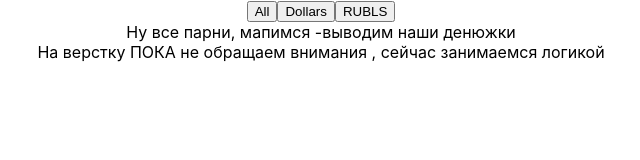
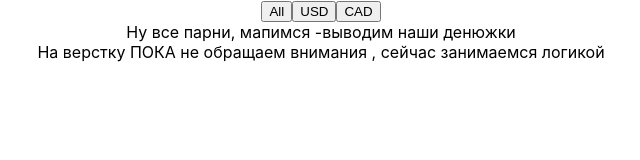
Before and after one commit to Odinokun/ca-dop-monday-01, a React (Create React App) app: page / in a window 1280 px wide. Shown: the top 160 px of the page, without its empty margins (319-959 px from the left). Built offline with nearby package versions, Linux system fonts and the light colour scheme.

Commit message:
Refactor Country component: update button labels and improve formatting

```diff
--- a/src/App.tsx
+++ b/src/App.tsx
@@ -45,6 +45,4 @@ function App() {
   );
 }
 
-// Итого: в этой компоненте у нас мозги. А вот отрисовка где-то глубже. Погружаемся в Country
-
 export default App;
--- a/src/Country.tsx
+++ b/src/Country.tsx
@@ -1,31 +1,49 @@
 import React from 'react';
-import {City} from "./City";
-import {BanknotsType, MoneyType} from "./App";
+import { City } from './City';
+import { BanknotsType, MoneyType } from './App';
 
 type CountryPropsType = {
-    data: any
-    setFilterValue: any // давайте подумаем, setFilter -это гоузчик, у которого всегда в руках товар
-  }
+  data: any;
+  setFilterValue: any; // давайте подумаем, setFilter -это гоузчик, у которого всегда в руках товар
+};
 
 export const Country = (props: CountryPropsType) => {
   const setAll = () => {
     // засетаем 'All'
-    }
+  };
 
-    const setDollars = () => {
-        // засетаем 'Dollars'
-    }
+  const setUSD = () => {
+    // засетаем 'USD'
+  };
 
-    const setRUBLS = () => {
-        // засетаем 'RUBLS'
-    }
+  const setCAD = () => {
+    // засетаем 'CAD'
+  };
 
   return (
     <div>
-            <button onClick={()=>{'засетаем All'}}>All</button>
-            <button onClick={()=>{'засетаем Dollars'}}>Dollars</button>
-            <button onClick={()=>{'засетаем RUBLS'}}>RUBLS</button>
-            <City data={"передаем денюжки в город"}/>
+      <button
+        onClick={() => {
+          'засетаем All';
+        }}
+      >
+        All
+      </button>
+      <button
+        onClick={() => {
+          'засетаем Dollars';
+        }}
+      >
+        USD
+      </button>
+      <button
+        onClick={() => {
+          'засетаем RUBLS';
+        }}
+      >
+        CAD
+      </button>
+      <City data={'передаем денюжки в город'} />
     </div>
   );
 };
```
Lines whose indentation alone changed are shown as unchanged.
